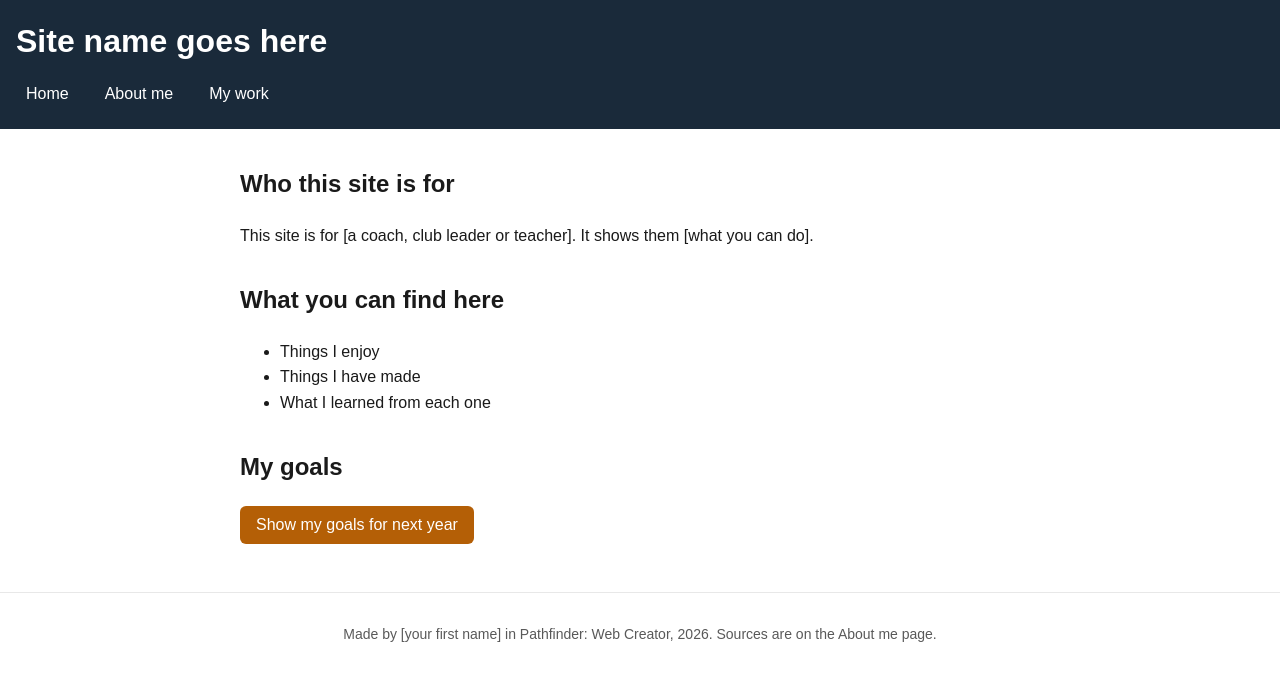
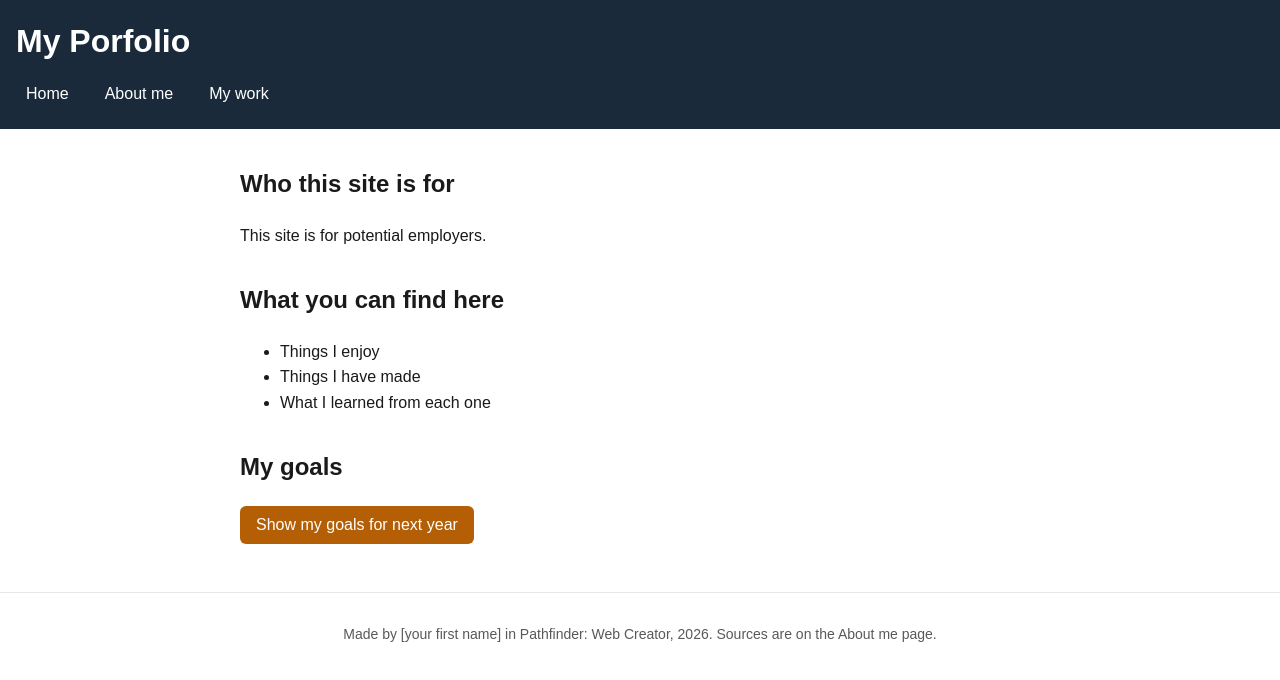
Before and after one commit to bradvvs/my-portfolio, a plain HTML site: page index.html in a window 1280 px wide. Drawn offline with Linux system fonts and the light colour scheme.

Commit message:
first page of my portifolio

```diff
--- a/index.html
+++ b/index.html
@@ -9,7 +9,7 @@
 </head>
 <body>
   <header>
-    <h1>Site name goes here</h1>
+    <h1>My Porfolio</h1>
     <nav>
       <a href="index.html">Home</a>
       <a href="about.html">About me</a>
@@ -20,7 +20,7 @@
   <main>
     <section>
       <h2>Who this site is for</h2>
-      <p>This site is for [a coach, club leader or teacher]. It shows them [what you can do].</p>
+      <p>This site is for potential employers.</p>
     </section>
 
     <section>
```
